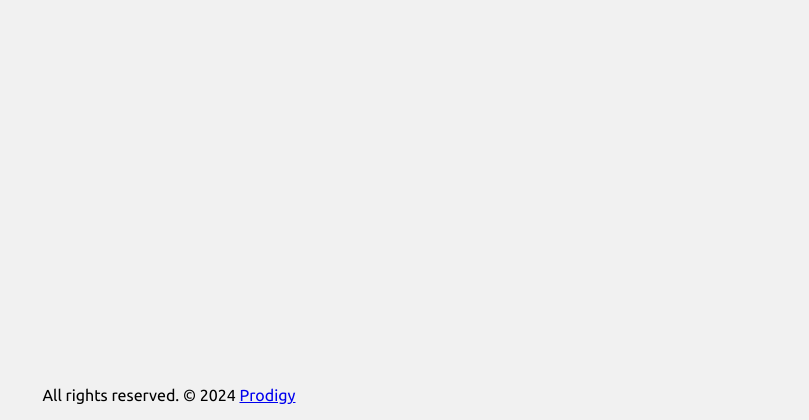
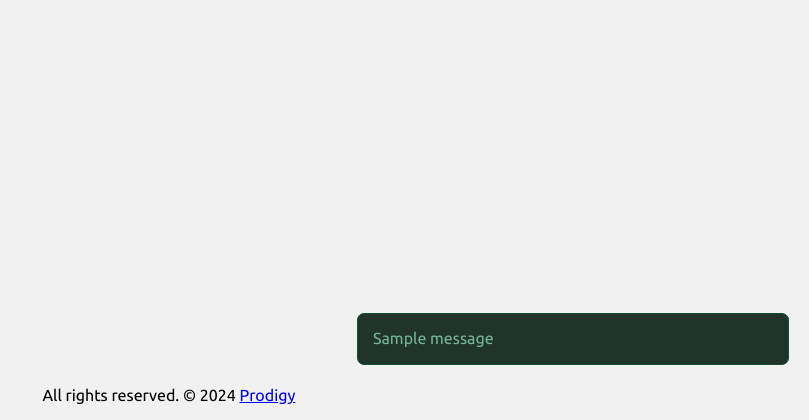
Before and after one commit to denvilk-bsuir/swdt, a Django app: template source/web/templates/main/index.html in a window 1280 px wide. Shown: the part 430-850 px from the top of the page, without its empty margins (471-1280 px from the left). Run offline with Django 5.2, Linux system fonts and the light colour scheme; the template is opened without the code that fills it: most values are stand-ins (such as "Sample title", 1, 10 or a date in 2020); one stand-in notice (Sample message) is shown.

Commit message:
TS-86: Added system messages displaying

```diff
--- a/source/web/static/css/index.css
+++ b/source/web/static/css/index.css
@@ -349,3 +349,51 @@ button{
 .answer-options{
     margin: 15px 0;
 }
+
+.system-messages{
+    position: absolute;
+    bottom: 0;
+    right: 0;
+    list-style-type: none;
+    padding: 0;
+    margin: 0;
+    margin-right: 20px;
+}
+
+.system-messages > li{
+    border: 1px solid black;
+    background-color: var(--color-gray);
+    color: black;
+    border-radius: 7px;
+    min-width: 400px;
+    min-height: 20px;
+    padding: 15px;
+    margin: 5px 0;
+}
+
+.system-messages>li[type='warning']{
+    color: #ffda6a;
+    background: #332701e0;
+    border-color: #997404;
+
+}
+.system-messages>li[type='error']{
+    color: #ea868f;
+    background: #2c0b0ee0;
+    border-color: #842029;
+}
+.system-messages>li[type='info']{
+    color: #6ea8fe;
+    background: #031633e0;
+    border-color: #084298;
+}
+.system-messages>li[type='success']{
+    color: #75b798;
+    background: #051b11e0;
+    border-color: #0f5132;
+}
+.system-messages>li[type='debug']{
+    color: #f8f9fa;
+    background: #343a40e0;
+    border-color: #495057;
+}
--- a/source/web/templates/wrapper.html
+++ b/source/web/templates/wrapper.html
@@ -22,6 +22,15 @@
     <main>
         {% block content %}{% endblock %}
     </main>
+    {% if messages %}
+        <ul class="system-messages">
+            {% for message in messages %}
+                <li type="{{message.tags}}">
+                    {{ message }}
+                </li>
+            {% endfor %}
+        </ul>
+    {% endif %}
     {% include "includes/footer.html" %}
     <script src="{% static 'js/main.js' %}"></script>
     <script
```
